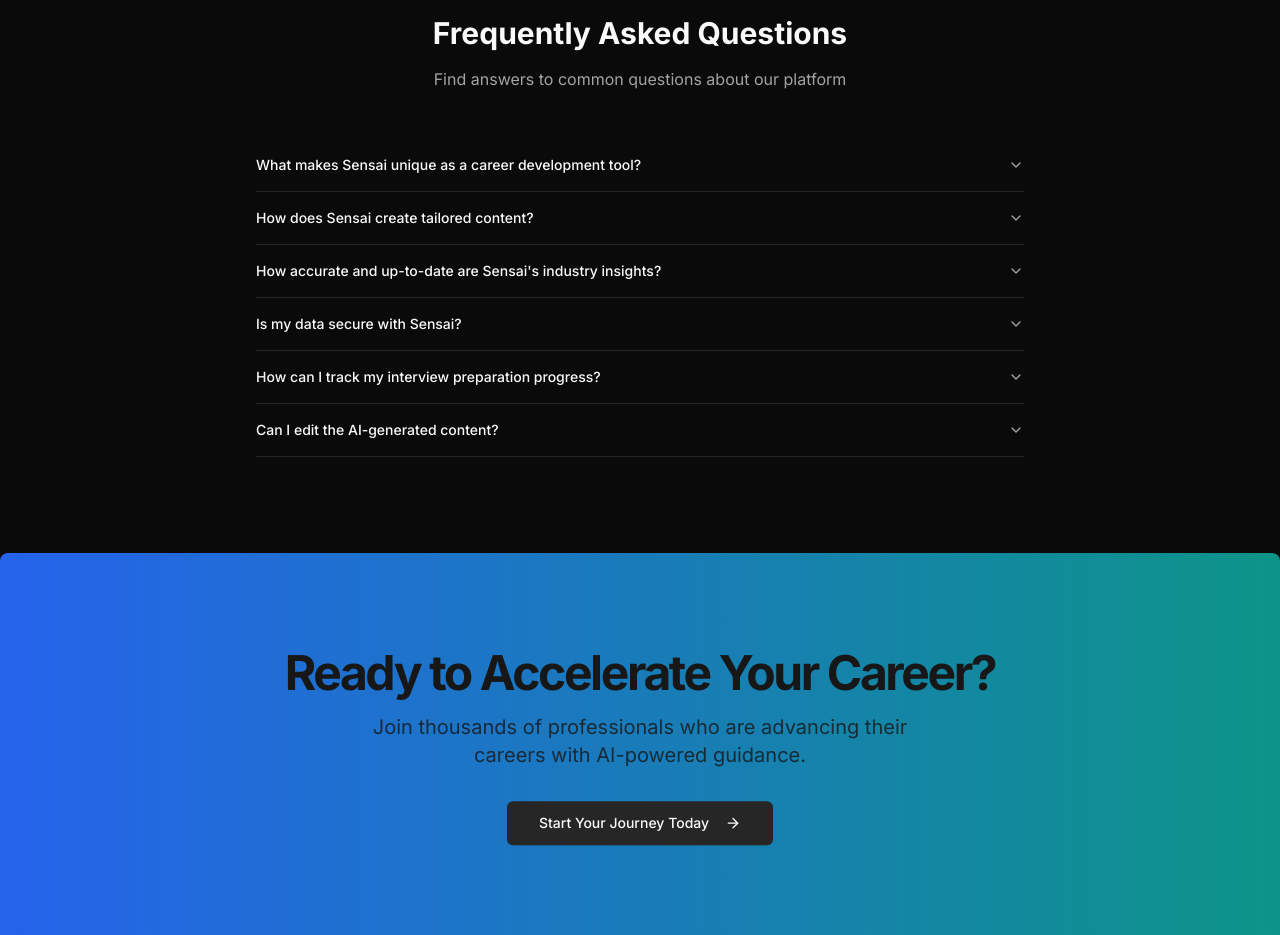
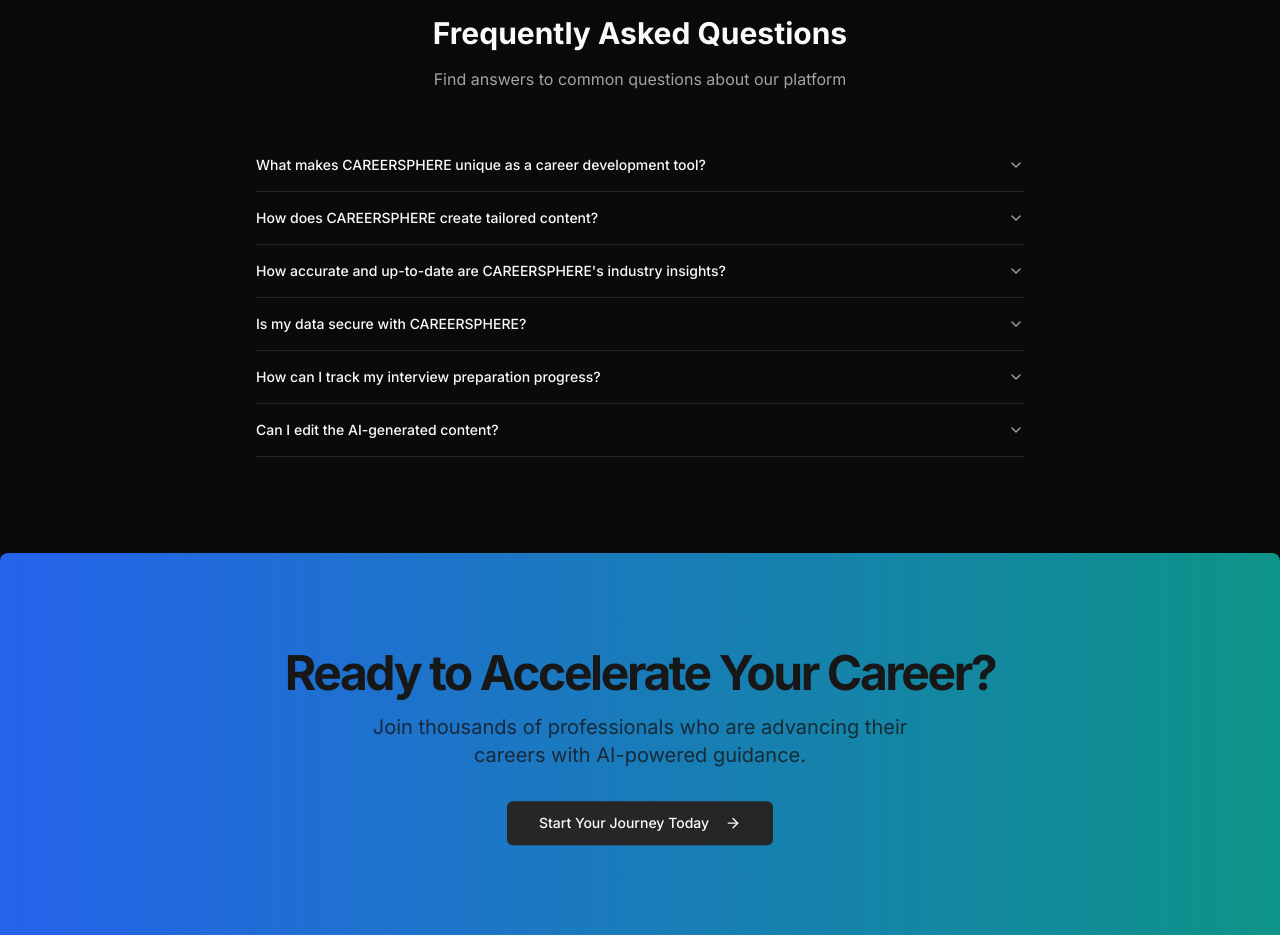
Before and after one commit to Roisul-Shohan/CAREER-SPHERE, a Next.js app: page / in a window 1280 px wide. Shown: the part 3320-4255 px from the top of the page. Built offline with nearby package versions, Linux system fonts and the light colour scheme; no server answers.

Commit message:
Replace Sensai references with CAREERSPHERE in data files

```diff
--- a/data/faqs.js
+++ b/data/faqs.js
@@ -1,32 +1,32 @@
 export const faqs = [
   {
-    question: "What makes Sensai unique as a career development tool?",
+    question: "What makes CAREERSPHERE unique as a career development tool?",
     answer:
-      "Sensai combines AI-powered career tools with industry-specific insights to help you advance your career. Our platform offers three main features: an intelligent resume builder, a cover letter generator, and an adaptive interview preparation system. Each tool is tailored to your industry and skills, providing personalized guidance for your professional journey.",
+      "CAREERSPHERE combines AI-powered career tools with industry-specific insights to help you advance your career. Our platform offers three main features: an intelligent resume builder, a cover letter generator, and an adaptive interview preparation system. Each tool is tailored to your industry and skills, providing personalized guidance for your professional journey.",
   },
   {
-    question: "How does Sensai create tailored content?",
+    question: "How does CAREERSPHERE create tailored content?",
     answer:
-      "Sensai learns about your industry, experience, and skills during onboarding. It then uses this information to generate customized resumes, cover letters, and interview questions. The content is specifically aligned with your professional background and industry standards, making it highly relevant and effective.",
+      "CAREERSPHERE learns about your industry, experience, and skills during onboarding. It then uses this information to generate customized resumes, cover letters, and interview questions. The content is specifically aligned with your professional background and industry standards, making it highly relevant and effective.",
   },
   {
-    question: "How accurate and up-to-date are Sensai's industry insights?",
+    question: "How accurate and up-to-date are CAREERSPHERE's industry insights?",
     answer:
       "We update our industry insights weekly using advanced AI analysis of current market trends. This includes salary data, in-demand skills, and industry growth patterns. Our system constantly evolves to ensure you have the most relevant information for your career decisions.",
   },
   {
-    question: "Is my data secure with Sensai?",
+    question: "Is my data secure with CAREERSPHERE?",
     answer:
       "Absolutely. We prioritize the security of your professional information. All data is encrypted and securely stored using industry-standard practices. We use Clerk for authentication and never share your personal information with third parties.",
   },
   {
     question: "How can I track my interview preparation progress?",
     answer:
-      "Sensai tracks your performance across multiple practice interviews, providing detailed analytics and improvement suggestions. You can view your progress over time, identify areas for improvement, and receive AI-generated tips to enhance your interview skills based on your responses.",
+      "CAREERSPHERE tracks your performance across multiple practice interviews, providing detailed analytics and improvement suggestions. You can view your progress over time, identify areas for improvement, and receive AI-generated tips to enhance your interview skills based on your responses.",
   },
   {
     question: "Can I edit the AI-generated content?",
     answer:
-      "Yes! While Sensai generates high-quality initial content, you have full control to edit and customize all generated resumes, cover letters, and other content. Our markdown editor makes it easy to refine the content to perfectly match your needs.",
+      "Yes! While CAREERSPHERE generates high-quality initial content, you have full control to edit and customize all generated resumes, cover letters, and other content. Our markdown editor makes it easy to refine the content to perfectly match your needs.",
   },
 ];
```
